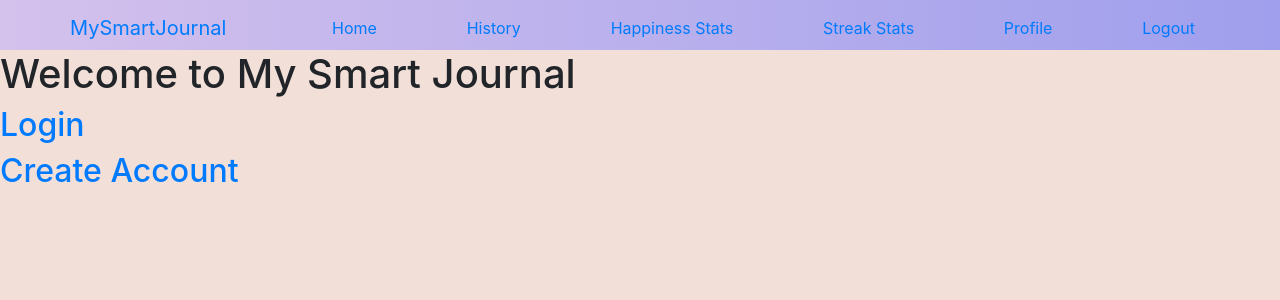
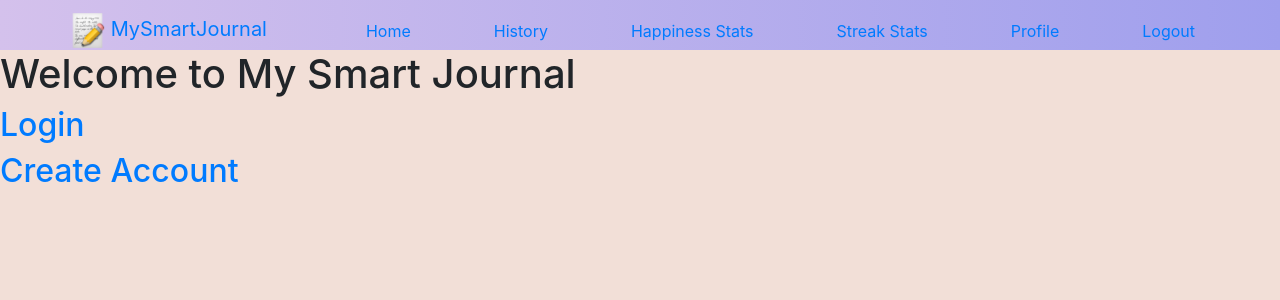
Before and after one commit to mashikro/my-smart-journal, a Flask app: page / in a window 1280 px wide. Shown: the top 300 px of the page. Run offline with Flask 2, Linux system fonts and the light colour scheme; some libraries are stand-ins or nearby versions.

Commit message:
Added a brand image to my navbar

```diff
--- a/static/styles.css
+++ b/static/styles.css
@@ -3,3 +3,7 @@
   background: linear-gradient(to left, #9f9fed, #d4c1ec);
   height: 50px;
 }
+
+#brand-image {
+    height: 35px;
+}
--- a/templates/base.html
+++ b/templates/base.html
@@ -27,7 +27,7 @@
 
         <nav class="navbar navbar-custom-theme">
             <div class="navbar-nav container flex-row">
-                <a class="navbar-brand" href="/">MySmartJournal</a>
+                <a class="navbar-brand" href="/"> <img src="/static/brand_image.png" id="brand-image" /> MySmartJournal</a>
                 <a class="nav-item nav-link" href="/home">Home</a>
                 <a class="nav-item nav-link" href="/history">History</a>
                 <a class="nav-item nav-link" href="/happy">Happiness Stats</a>
```
Also changed, not shown: static/brand_image.png (added).
